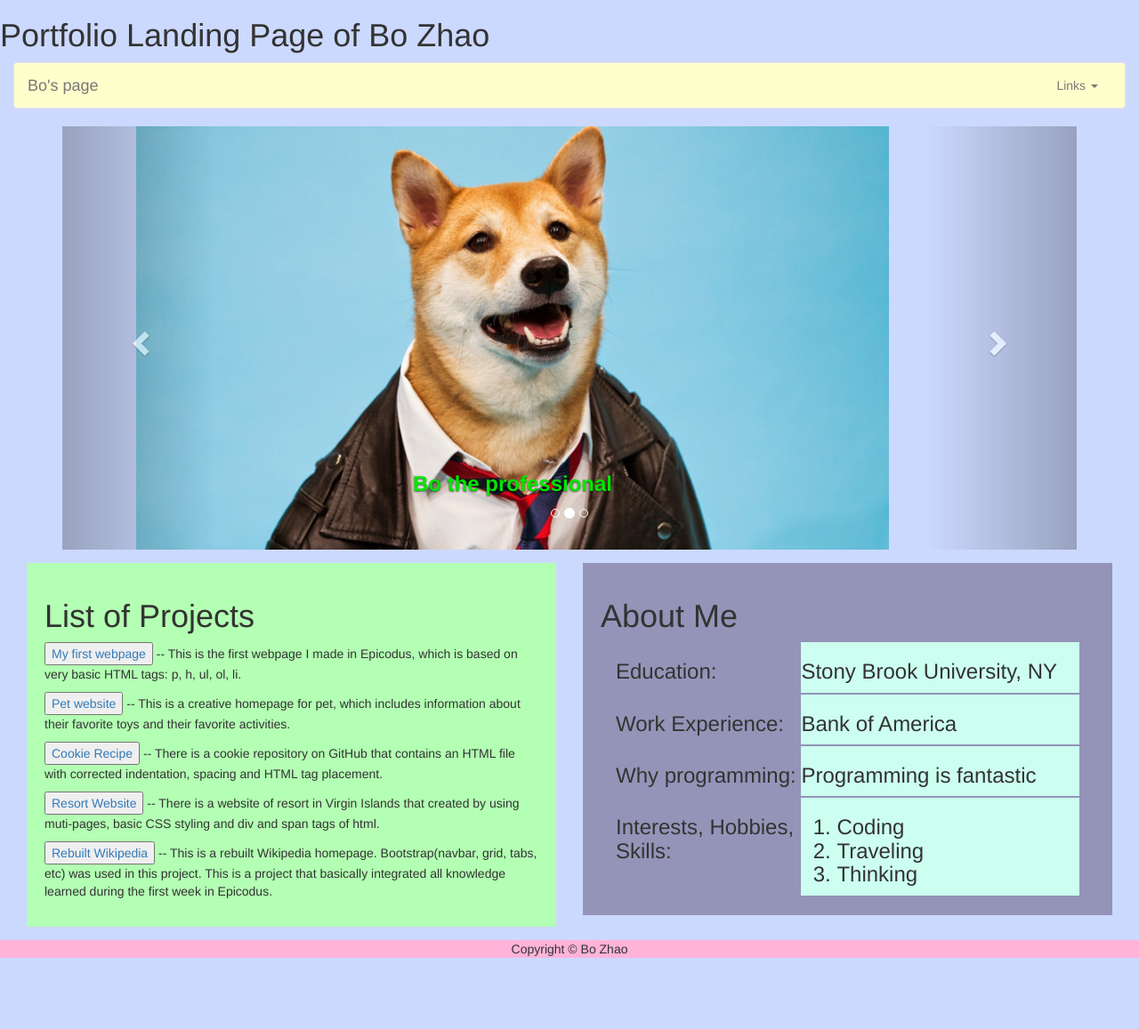
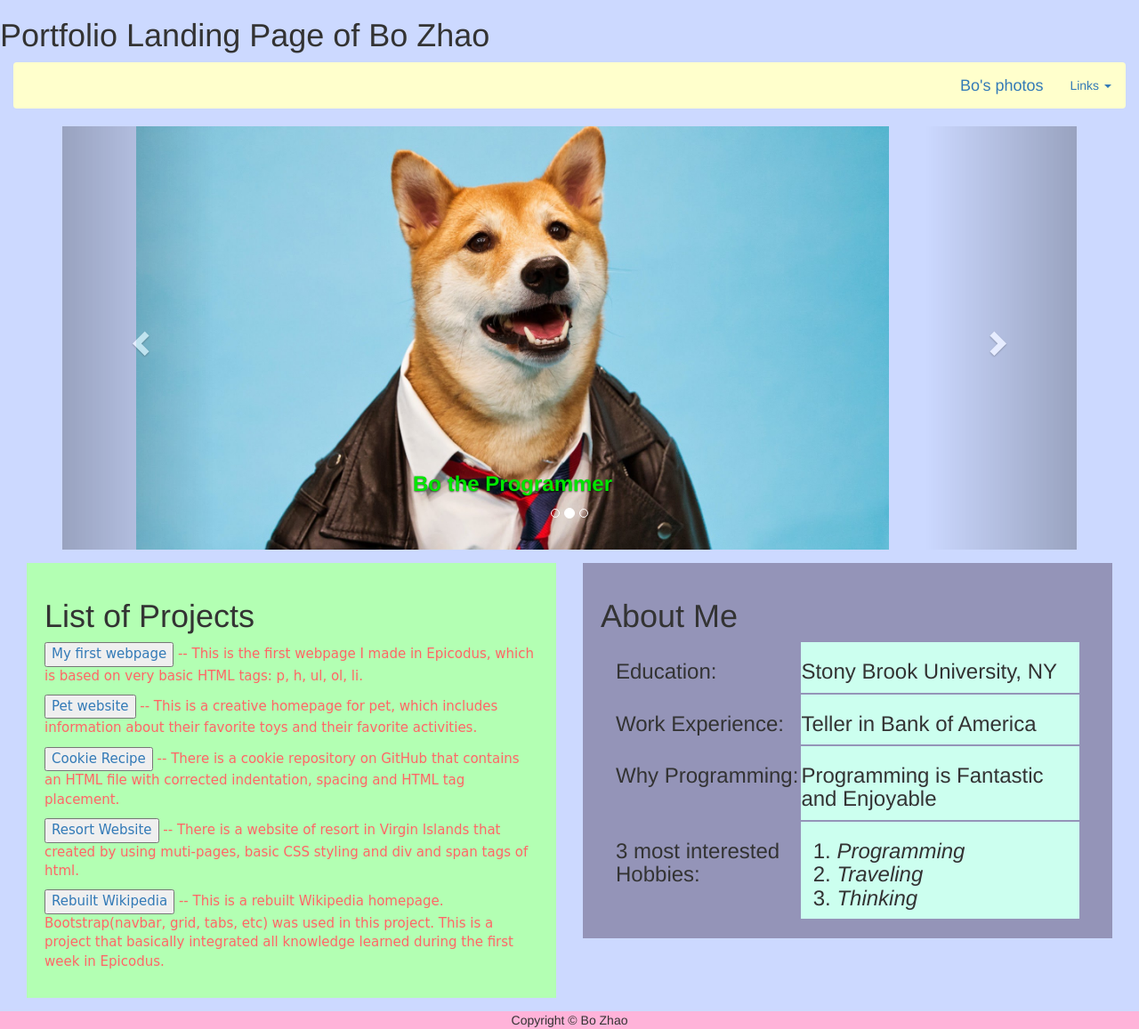
Before and after one commit to q111111233/Portfolio-Landing-Page, a plain HTML site: page index.html in a window 1280 px wide. Shown: the whole page at 89% size. Before the commit the page ends 1077 px from the top, so only its background shows below. Drawn offline with nearby package versions, Linux system fonts and the light colour scheme.

Commit message:
I will modify and add functional link to navbar and carousel

```diff
--- a/css/custom.css
+++ b/css/custom.css
@@ -39,6 +39,12 @@ body{
   margin: 2px;
 }
 
+p{
+  font-family:cursive;
+  color: #ff6666;
+  font-size: 15px;
+}
+
 footer {
     background-color:#ffb3d9;
     text-align:center;
--- a/index.html
+++ b/index.html
@@ -6,7 +6,6 @@
     <meta name="viewport" content="width=device-width, initial-scale=1">
     <!-- The above 3 meta tags *must* come first in the head; any other head content must come *after* these tags -->
     <title>My Portfolio Landing Page</title>
-
     <!-- Bootstrap -->
     <link href="css/bootstrap.min.css" rel="stylesheet">
     <link href="css/custom.css" rel="stylesheet">
@@ -15,24 +14,11 @@
   <body>
     <h1>Portfolio Landing Page of Bo Zhao</h1>
     <div class="container-fluid">
-
       <!-- navbar -->
-      <nav class="navbar navbar-default">
+      <nav class="navbar">
         <div class="container-fluid">
-          <!-- Brand and toggle get grouped for better mobile display -->
-          <div class="navbar-header">
-            <button type="button" class="navbar-toggle collapsed" data-toggle="collapse" data-target="#bs-example-navbar-collapse-1" aria-expanded="false">
-              <span class="sr-only">Toggle navigation</span>
-              <span class="icon-bar"></span>
-              <span class="icon-bar"></span>
-              <span class="icon-bar"></span>
-            </button>
-            <a class="navbar-brand" href="#">Bo's page</a>
-          </div>
-
-          <!-- Collect the nav links, forms, and other content for toggling -->
-          <div class="collapse navbar-collapse" id="bs-example-navbar-collapse-1">
           <ul class="nav navbar-nav navbar-right">
+            <li><a class="navbar-brand" href="#photo">Bo's photos</a></li>
             <li class="dropdown">
               <a href="#" class="dropdown-toggle" data-toggle="dropdown" role="button" aria-haspopup="true" aria-expanded="false">Links <span class="caret"></span></a>
               <ul class="dropdown-menu">
@@ -43,11 +29,10 @@
             </li>
           </ul>
         </div>
-        </div>
       </nav>
 
       <!-- carousel -->
-      <div class="container">
+      <div class="container" id="photo">
         <div id="carousel-example-generic" class="carousel slide" data-ride="carousel">
           <!-- Indicators -->
           <ol class="carousel-indicators">
@@ -61,19 +46,19 @@
             <div class="item active">
               <img src="img/professional.jpg" alt="portland2">
               <div class="carousel-caption">
-                <h3><strong>Bo the professional</strong></h3>
+                <h3><strong>Bo the Programmer</strong></h3>
               </div>
             </div>
             <div class="item">
               <img src="img/after-work.jpg" alt="portland1">
               <div class="carousel-caption">
-                <h3><strong>Bo the traveler</strong></h3>
+                <h3><strong>Bo the Traveler</strong></h3>
               </div>
             </div>
             <div class="item">
               <img src="img/thinker.jpg" alt="portland3">
               <div class="carousel-caption">
-                <h3><strong>Bo the thinker</strong></h3>
+                <h3><strong>Bo the Thinker</strong></h3>
               </div>
             </div>
           </div>
@@ -137,29 +122,29 @@
                   <h3>Work Experience:</h3>
                 </div>
                 <div class="content">
-                  <h3>Bank of America</h3>
+                  <h3>Teller in Bank of America</h3>
                 </div>
               </div>
               <!--  why programming-->
               <div class="aboutme container-fluid">
                 <div class="title">
-                  <h3>Why programming:</h3>
+                  <h3>Why Programming:</h3>
                 </div>
                 <div class="content ">
-                  <h3>Programming is fantastic</h3>
+                  <h3>Programming is Fantastic and Enjoyable</h3>
                 </div>
               </div>
               <!--interests-->
               <div class="aboutme container-fluid">
                 <div class="title">
-                  <h3>Interests, Hobbies, Skills:</h3>
+                  <h3>3 most interested Hobbies:</h3>
                 </div>
                 <div class="content">
                   <ol>
                     <h3>
-                      <li>Coding</li>
-                      <li>Traveling</li>
-                      <li>Thinking</li>
+                      <li><em>Programming</em></li>
+                      <li><em>Traveling</em></li>
+                      <li><em>Thinking</em></li>
                     </h3>
                   </ol>
                 </div>
```
Lines whose indentation alone changed are shown as unchanged.
